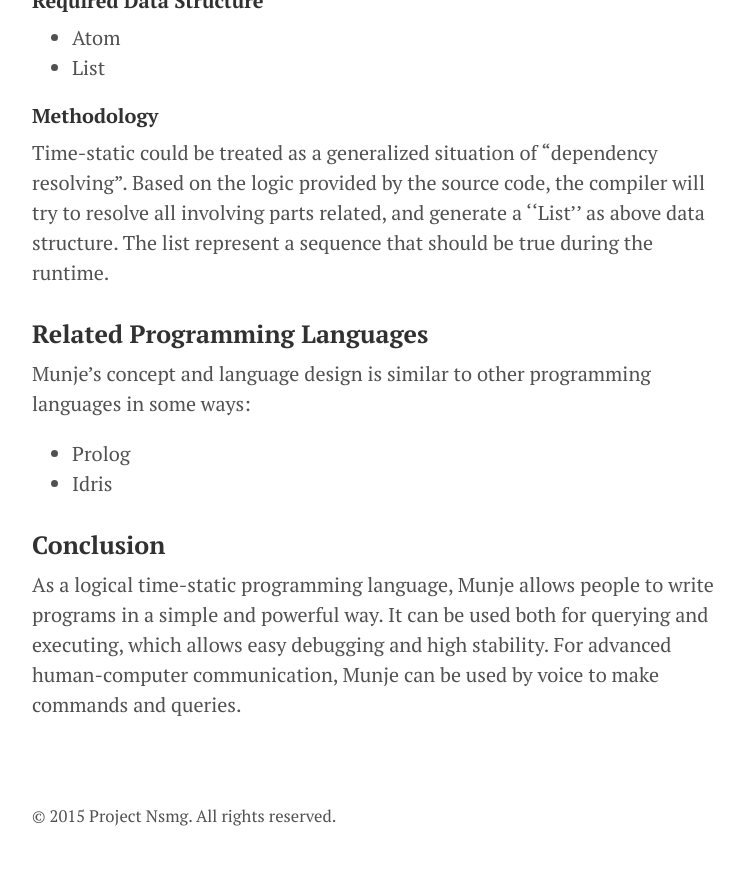
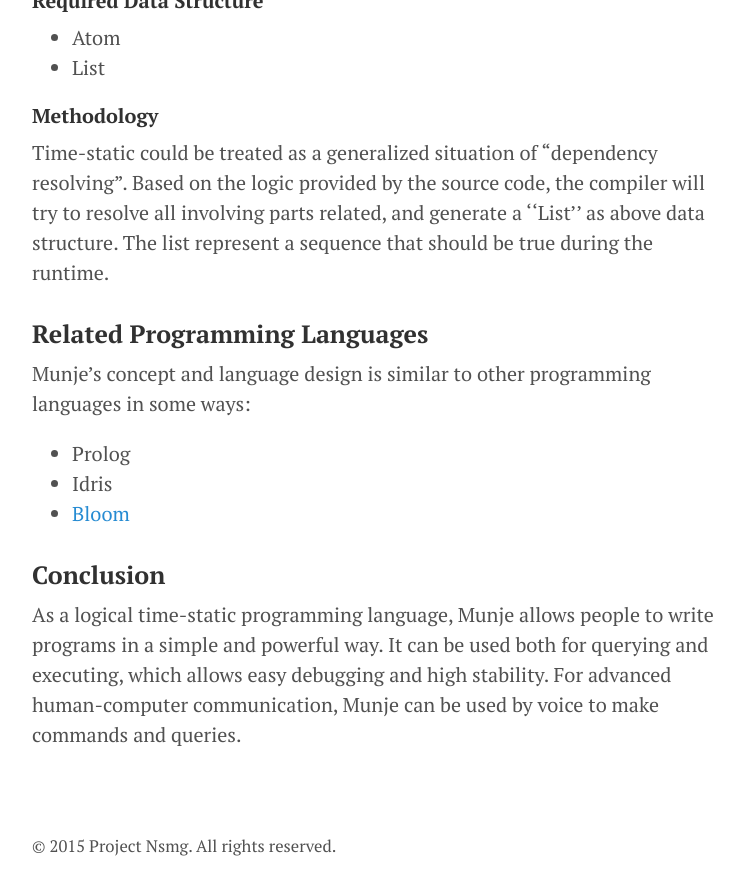
Before and after one commit to project-nsmg/ns.mg, a Jekyll site: the page built from _projects/munje.md, in a window 1280 px wide and 900 px high, scrolled down 9032 px. Shown: the top 895 px of the window, without its empty margins (258-1002 px from the left). Built offline with Jekyll 4.4.1, drawn with Linux system fonts in a browser that asks for light colours; Markdown is read by kramdown in place of the engine named in the settings; before the commit the page ends 9902 px from its top, so only the background shows below that.

Commit message:
Update related programming languages

```diff
--- a/_projects/munje.md
+++ b/_projects/munje.md
@@ -15,7 +15,7 @@ links:
 
 ### News
 
-A developping implementation can be found at [Github](http://github.com/sorpaas/munje).
+* A developping implementation can be found at [Github](http://github.com/sorpaas/munje).
 
 ### Introduction
 
@@ -255,6 +255,7 @@ Munje's concept and language design is similar to other programming languages in
 
 * Prolog
 * Idris
+* [Bloom](http://www.bloom-lang.net)
 
 ### Conclusion
 
```
